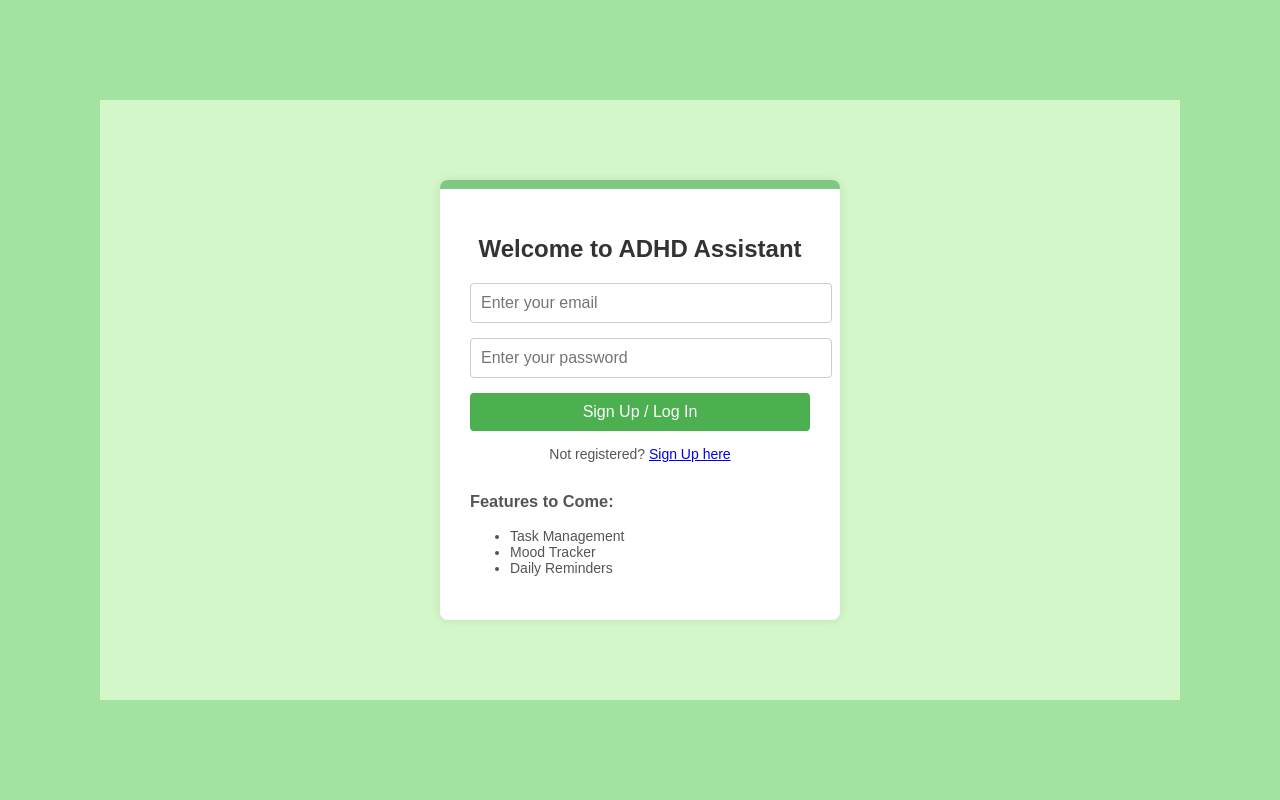
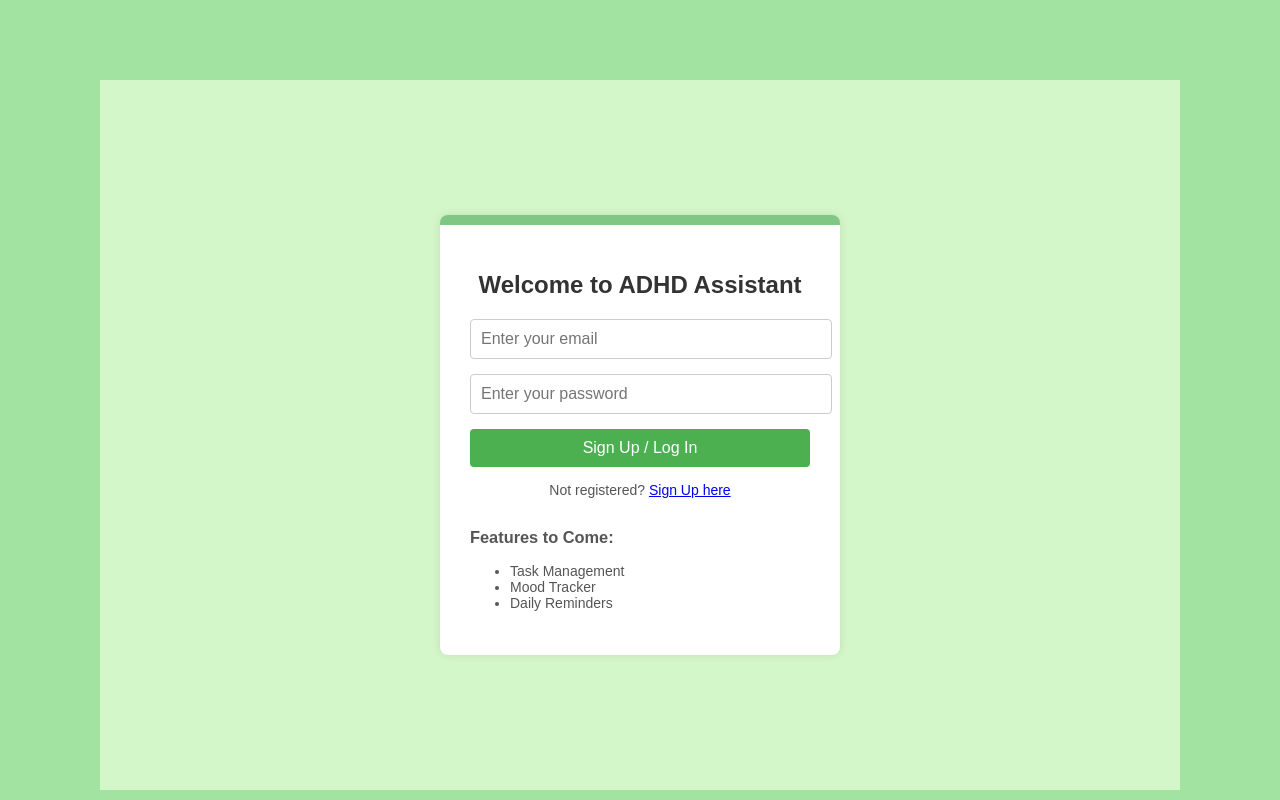
Before and after one commit to snappingThread/ADHD-ASSISTER, a plain HTML site: page index.html in a window 1280 px wide. Drawn offline with Linux system fonts and the light colour scheme.

Commit message:
Update index.html

```diff
--- a/index.html
+++ b/index.html
@@ -14,7 +14,10 @@
       justify-content: center;
       align-items: center;
       height: 100vh;
-      border: 100px solid #a2e3a1; /* 10x thicker side borders */
+      border-left: 100px solid #a2e3a1; /* Thicker vertical borders */
+      border-right: 100px solid #a2e3a1; /* Thicker vertical borders */
+      border-top: 80px solid #a2e3a1; /* Thinner horizontal borders */
+      border-bottom: 10px solid #a2e3a1; /* Thinner horizontal borders */
       box-sizing: border-box;
     }
 
@@ -26,7 +29,7 @@
       width: 100%;
       max-width: 400px; /* Maximum width */
       text-align: center;
-      border-top: 9px solid #81c784; /* 3x thicker top border */
+      border-top: 10px solid #81c784; /* 3x thicker top border */
       box-sizing: border-box;
     }
 
```
